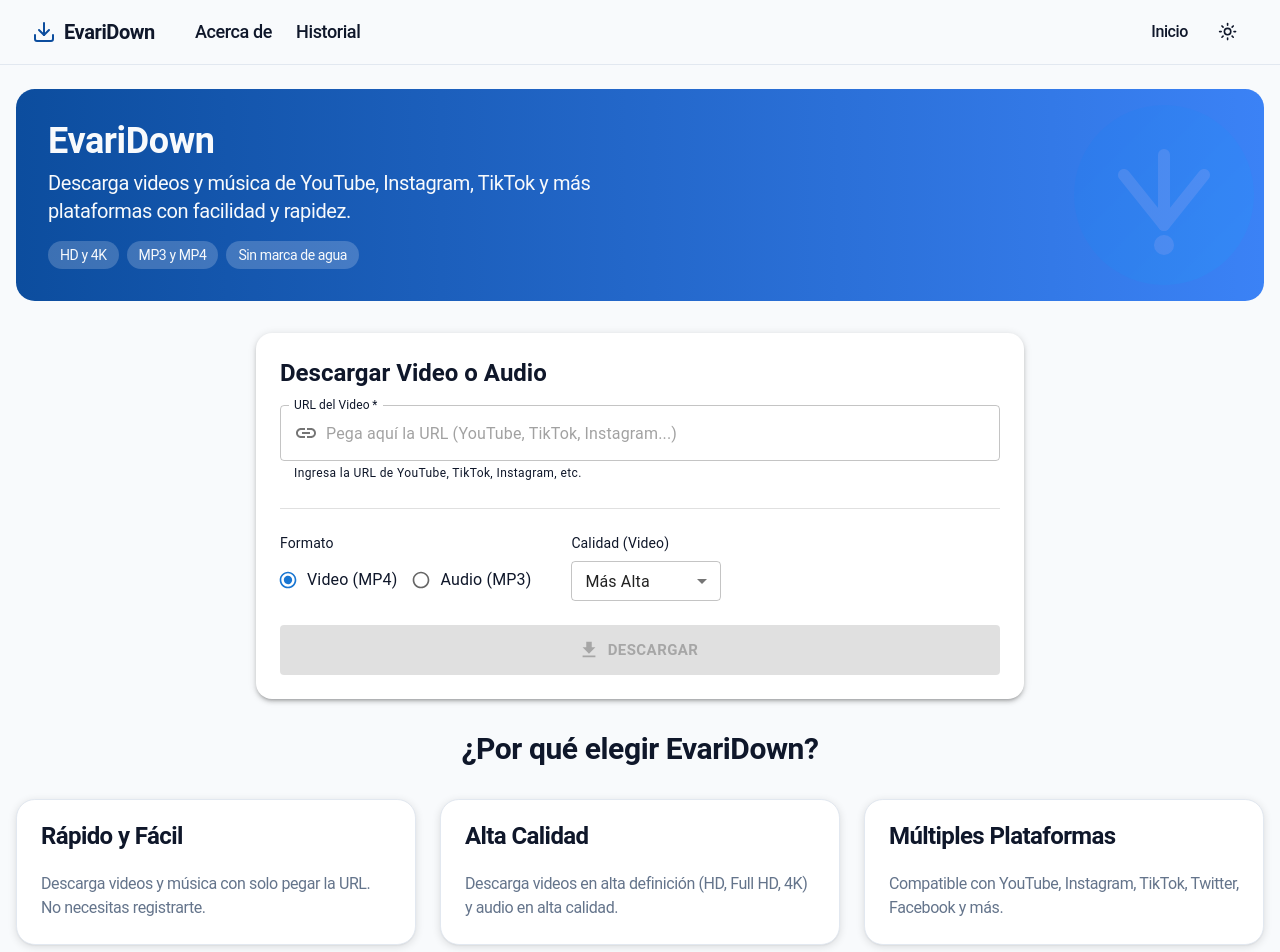
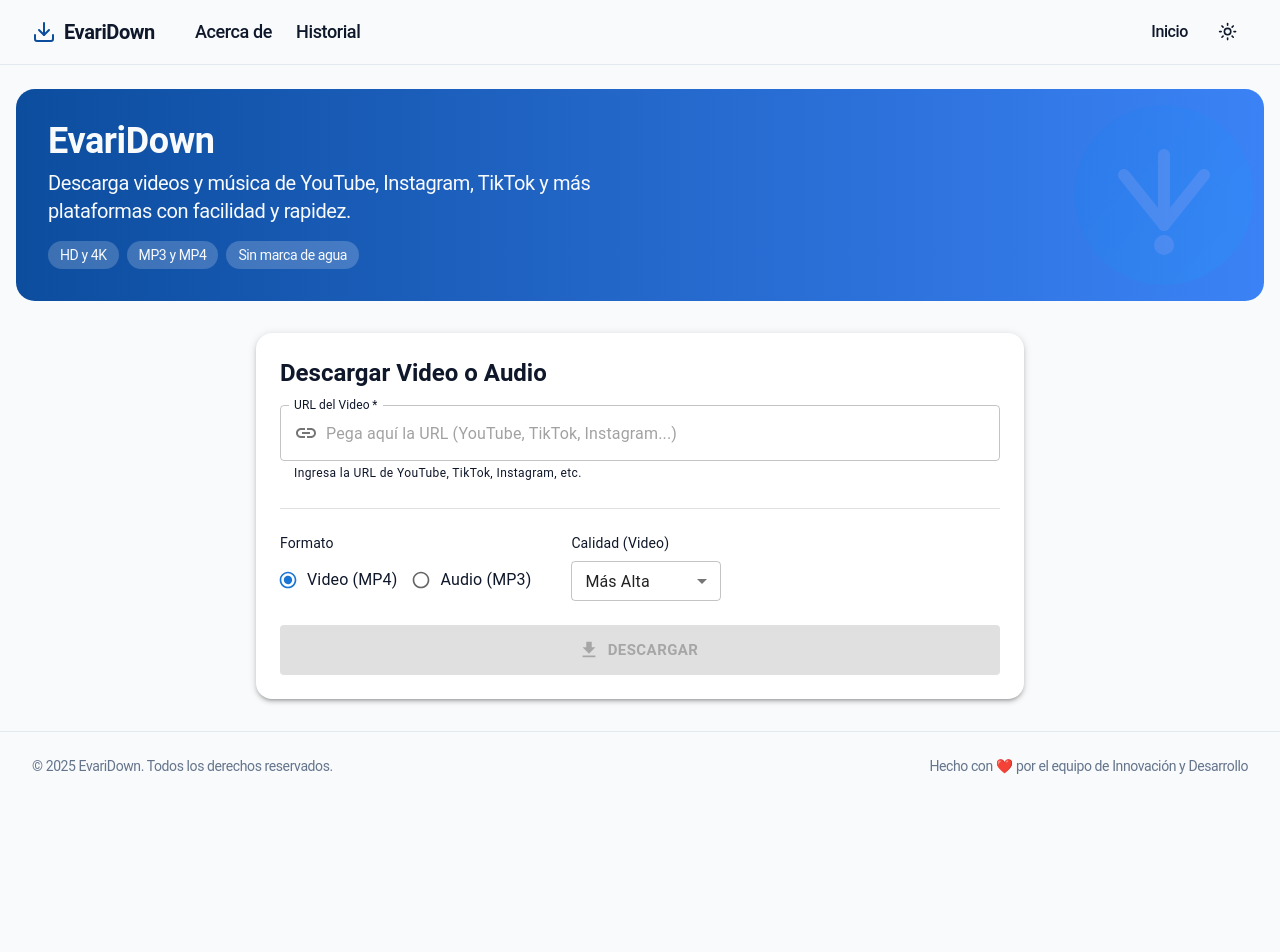
Before and after one commit to KeviinDCV/Evarisdown, a React (Create React App) app: page / in a window 1280 px wide. Shown: the top 952 px of the page. After the commit the page ends 800 px from the top, so only its background shows below. Built offline with nearby package versions, Linux system fonts and the light colour scheme; the HTML template or start-up script is replaced by a standard one.

Commit message:
Remove 'Why choose EvariDown?' section and feature cards
- Eliminated the entire features section with title and 3 cards
- Removed unused imports (Card components, cn utility)
- Simplified Home page layout for cleaner design
- Kept only the hero banner and main downloader component

```diff
--- a/src/pages/Home.tsx
+++ b/src/pages/Home.tsx
@@ -2,8 +2,6 @@
 import React from 'react';
 import { motion } from 'framer-motion';
 import VideoDownloader from '../components/downloader/VideoDownloader';
-import { Card, CardContent, CardDescription, CardHeader, CardTitle } from "../components/ui/card";
-import { cn } from "../lib/utils";
 import logoSvg from '../logo.svg';
 
 const Home: React.FC = () => {
@@ -66,55 +64,6 @@
         <VideoDownloader />
       </motion.div>
 
-      {/* Sección de características */}
-      <div className="mt-16">
-        <motion.div
-          initial={{ opacity: 0 }}
-          animate={{ opacity: 1 }}
-          transition={{ delay: 1.2, duration: 0.7 }}
-        >
-          <h2 className="text-3xl font-bold text-center mb-8">
-            ¿Por qué elegir EvariDown?
-          </h2>
-        </motion.div>
-
-        <div className="grid grid-cols-1 md:grid-cols-3 gap-6">
-          {[
-            {
-              title: 'Rápido y Fácil',
-              description: 'Descarga videos y música con solo pegar la URL. No necesitas registrarte.'
-            },
-            {
-              title: 'Alta Calidad',
-              description: 'Descarga videos en alta definición (HD, Full HD, 4K) y audio en alta calidad.'
-            },
-            {
-              title: 'Múltiples Plataformas',
-              description: 'Compatible con YouTube, Instagram, TikTok, Twitter, Facebook y más.'
-            }
-          ].map((feature, index) => (
-            <motion.div
-              key={index}
-              initial={{ opacity: 0, y: 20 }}
-              animate={{ opacity: 1, y: 0 }}
-              transition={{ delay: 1.3 + (index * 0.2), duration: 0.5 }}
-            >
-              <Card className={cn(
-                "h-full transition-all hover:shadow-lg hover:-translate-y-1",
-              )}>
-                <CardHeader>
-                  <CardTitle>{feature.title}</CardTitle>
-                </CardHeader>
-                <CardContent>
-                  <CardDescription className="text-base">
-                    {feature.description}
-                  </CardDescription>
-                </CardContent>
-              </Card>
-            </motion.div>
-          ))}
-        </div>
-      </div>
     </div>
   );
 };
```
